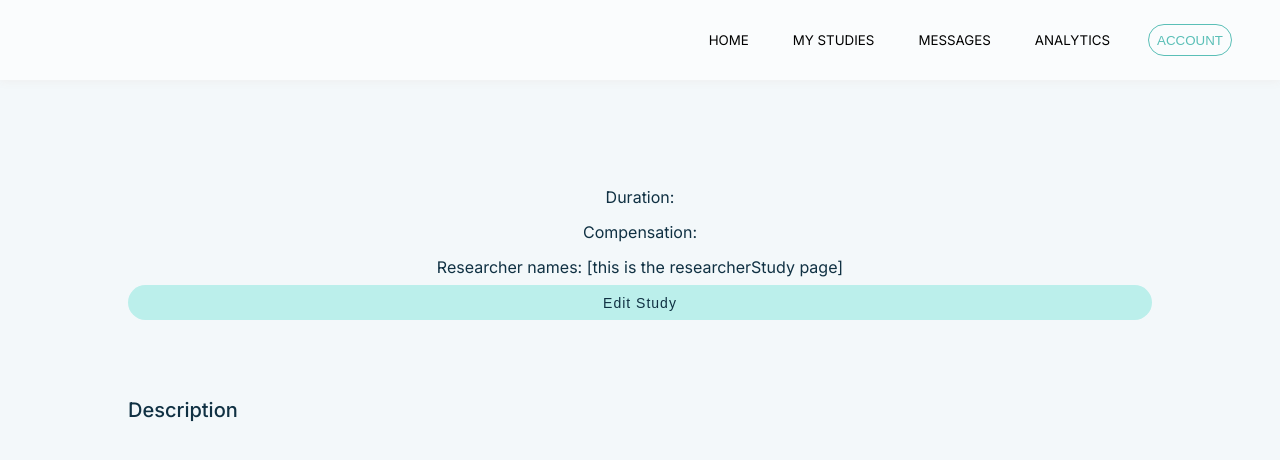
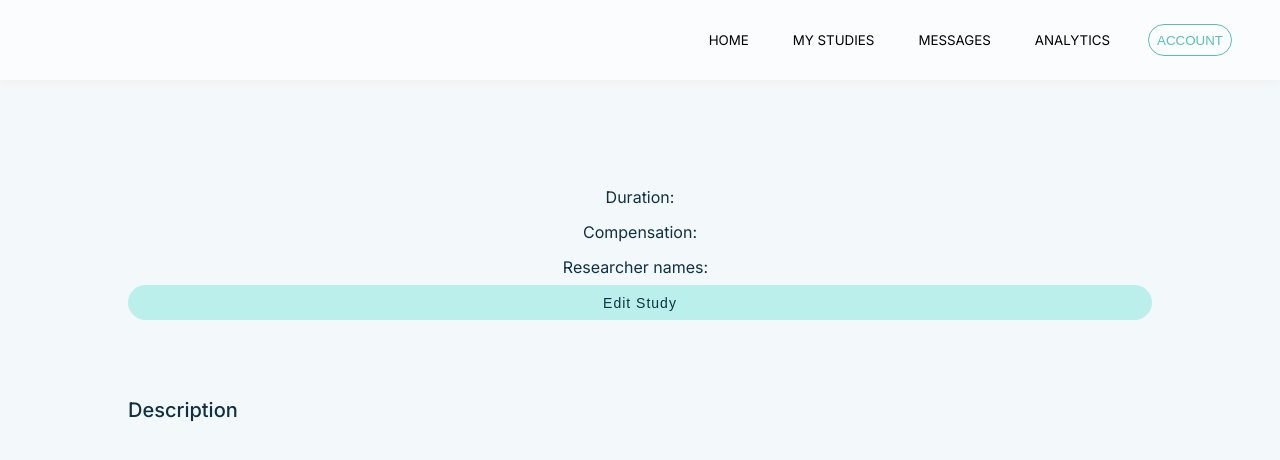
Before and after one commit to yuchenfany/research_match, a React (Create React App) app in the folder research-app/: page /researcher-study/1 in a window 1280 px wide. Shown: the top 460 px of the page. Built offline with nearby package versions, Linux system fonts and the light colour scheme; no server answers.

Commit message:
Bug fixes

```diff
--- a/research-app/src/components/EditStudy.js
+++ b/research-app/src/components/EditStudy.js
@@ -4,6 +4,7 @@ import React from 'react';
 import Select from 'react-select';
 import { useNavigate } from 'react-router-dom';
 import '../assets/index.css';
+import NavBar from './NavBar';
 
 import {
   editStudy, deleteStudy, updateResearcherStudies, getStudyParticipants, removeStudyForParticipants,
@@ -160,6 +161,7 @@ function EditStudy({ user, study, setStudy }) {
 
   return (
     <div className="Profile">
+      <NavBar user={user} />
       <div className="profile-flex">
         <div className="header-left"> Edit Study </div>
         <div className="title-row">
--- a/research-app/src/components/ResearcherDashboard.js
+++ b/research-app/src/components/ResearcherDashboard.js
@@ -34,10 +34,10 @@ function ResearcherDashboard({ user }) {
   }, []);
 
   const cards = [
-    ['TOTAL STUDIES', `${numStudies} ${numStudies === 1 ? 'study' : 'studies'}`],
-    ['TOTAL TAGS', `${numTags} ${numTags === 1 ? 'tag' : 'tags'}`],
-    ['TOTAL NUMBER OF PARTICIPANTS', `${numParticipants} ${numParticipants === 1 ? 'participant' : 'participant'}`],
-    ['TOTAL MESSAGES SENT', `${numMessages} ${numMessages === 1 ? 'message' : 'messages'}`],
+    ['TOTAL STUDIES', `${numStudies ?? 0} ${numStudies === 1 ? 'study' : 'studies'}`],
+    ['TOTAL TAGS', `${numTags ?? 0} ${numTags === 1 ? 'tag' : 'tags'}`],
+    ['TOTAL NUMBER OF PARTICIPANTS', `${numParticipants ?? 0} ${numParticipants === 1 ? 'participant' : 'participants'}`],
+    ['TOTAL MESSAGES SENT', `${numMessages ?? 0} ${numMessages === 1 ? 'message' : 'messages'}`],
   ].map(([name, content]) => (
     <div key={name} className="dash-card">
       <h4>{name}</h4>
--- a/research-app/src/components/ResearcherStudy.js
+++ b/research-app/src/components/ResearcherStudy.js
@@ -19,7 +19,6 @@ function ResearcherStudy({
 
   return (
     <div className="Study Page">
-      {/* <div className="nav">nav</div> */}
       <NavBar user={user} />
       <div className="study-flex">
         <div className="header-left">
@@ -33,7 +32,10 @@ function ResearcherStudy({
           Compensation:
           {study.compensation}
         </div>
-        <div> Researcher names: [this is the researcherStudy page] </div>
+        <div>
+          Researcher names: &nbsp;
+          {study?.researchers}
+        </div>
         <button className="button" type="button" onClick={() => navigate('/edit-study')}>Edit Study</button>
         <div className="header-small"> Description </div>
         <div className="paragraph">
--- a/research-app/src/modules/user-api.js
+++ b/research-app/src/modules/user-api.js
@@ -91,7 +91,7 @@ async function updateUserInfo(user) {
 // Adds the studyId to the user's enrolled field
 async function updateEnrolledUser(studyId, bodyObj) {
   const { username } = bodyObj;
-  await fetch(`/record/enroll/${username}/${studyId}`, {
+  await fetch(`http://${config.server_host}/record/enroll/${username}/${studyId}`, {
     method: 'POST',
     body: JSON.stringify(bodyObj),
     headers: {
```
